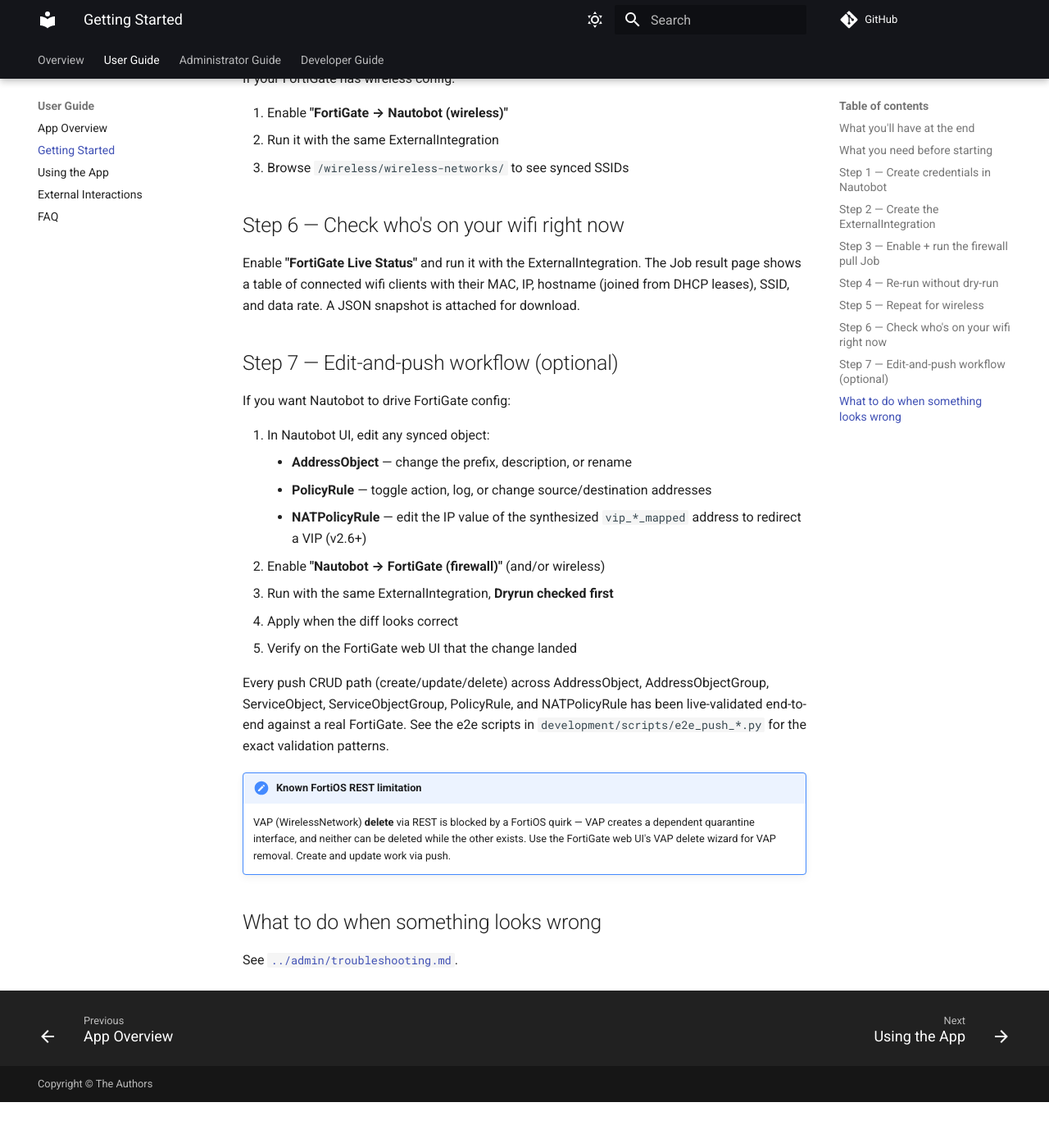
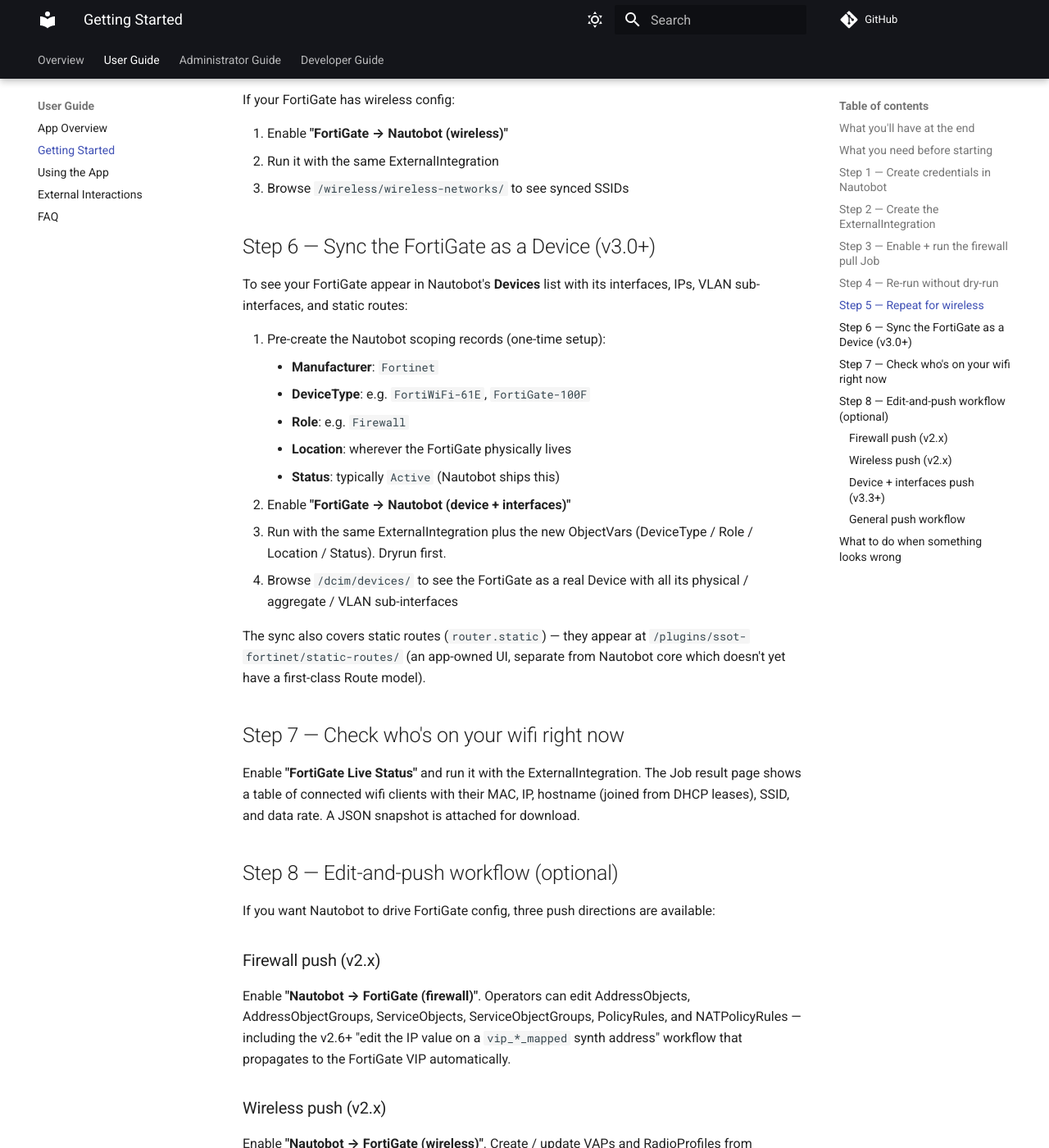
Before and after one commit to rsp2k/nautobot-ssot-fortinet, an MkDocs documentation site: the page built from docs/user/app_getting_started.md, in a window 1280 px wide and 1400 px high, scrolled down 3248 px. Shown: the whole window at 82% size. Built offline with MkDocs 1.6.1 and Material for MkDocs 9.7.7, drawn with Linux system fonts in a browser that asks for light colours; comment, search, counter and statistics services are not loaded; before the commit the page ends 4592 px from its top, so only the background shows below that; some of the changed text lies outside the part shown.

Commit message:
v2026.05.19.3 — Docs catch-up for v3.x (v3.4.2)
No production code changes — every src/ file byte-identical to v3.4.1.
Closes the gap between shipped v3.x capabilities and what RTD shows.

New consolidated v3.x summary page (docs/admin/release_notes/v3.x-summary.md)
covering v3.0 → v3.4.1: Device sync, VLAN sub-interfaces, Static
Routes (incl. push), FortiOS shape coverage from Kevin's prod data.
Replaces 11 per-tag pages with one capability-focused page; per-tag
detail lives in CHANGELOG (canonical).

User docs corrected:
- app_getting_started.md: "5 Jobs" → "7 Jobs"; new Step 6 for Device
  sync; Step 8 expanded with three push directions
- app_use_cases.md: "four Jobs" → "seven Jobs"; Use Case 3 expanded
  with VLAN sub-interfaces + Static Routes; new Use Case 4 for
  FortiGate-as-Device workflow

mkdocs nav + release_notes/index.md updated to surface v3.x summary.

Why a release for docs-only: matches v2.8 pattern. Tag triggers RTD
auto-rebuild and gives operators a clean PyPI version to reference.

````diff
--- /dev/null
+++ b/docs/admin/release_notes/v3.x-summary.md
@@ -0,0 +1,134 @@
+# v3.x summary — Device sync, VLAN sub-interfaces, Static Routes
+
+This page summarizes the capability arc from **v3.0 → v3.4.1**. For the
+per-release detail (every hotfix, regression guard, and PII audit
+finding), see the canonical [`CHANGELOG.md`](https://github.com/rsp2k/nautobot-ssot-fortinet/blob/main/CHANGELOG.md)
+in the repo.
+
+## What v3.x adds
+
+The v2.x line stabilized bidirectional sync for **firewall objects +
+wireless config + NAT VIPs + policies**. The v3.x line expands the
+project's surface beyond config-objects to **DCIM**: the FortiGate
+itself, its interfaces (physical + aggregate + VLAN sub-interfaces),
+its IP assignments, and its static routes.
+
+## Job count: 5 → 7
+
+v3.x added 2 new Jobs:
+
+| Job | Direction | First shipped |
+|---|---|---|
+| **FortiGate → Nautobot (device + interfaces)** | pull | v3.0 (`2026.05.18.11`) |
+| **Nautobot → FortiGate (device + interfaces)** | push | v3.3+v3.4 (`2026.05.19.0`/`.1`) |
+
+Plus the existing 5 (firewall pull/push, wireless pull/push, live
+status) — total **7 Jobs registered**.
+
+## New capabilities by release
+
+### v3.0 — Device + Interface sync (pull)
+
+The FortiGate appears as a `dcim.Device` with its operator-meaningful
+interfaces (physical / aggregate / hard-switch / switch) and IP
+assignments synced from `system.interface`. Operator pre-creates the
+DeviceType + Role + Location + Status; the sync attaches.
+
+### v3.1 — VLAN sub-interfaces + Static Routes (pull)
+
+VLAN sub-interfaces (FortiOS `type: vlan` with a real `vlanid` and
+`interface` parent — not the auto-quarantine `wqtn.*` ones) sync as
+`dcim.Interface` records with parent_interface resolution.
+
+Static routes (FortiOS `cmdb/router/static`) sync to a new app-owned
+Django model: **`FortinetStaticRoute`**, anchored to the FortiGate's
+`dcim.Device`. Browse them at `/plugins/ssot-fortinet/static-routes/`.
+
+> Why an app-owned model: Nautobot core doesn't have a first-class
+> Route model. The `FortinetStaticRoute` lives in this app's namespace
+> and references the synced Device, the next-hop IP, the destination
+> (prefix or named AddressObject), and the FortiOS metadata
+> (`distance`, `priority`, `blackhole`, etc.).
+
+### v3.2 — FortiOS shape coverage from Kevin's prod sync
+
+Real production FortiOS data revealed shape variations our dev-only
+testing hadn't surfaced:
+
+- **MAC / dynamic / geography address types** — synced as placeholder
+  FQDNs (e.g. `vpn_users.dynamic.fortios.invalid`) with the actual
+  FortiOS value annotated in the description. Operators can see them
+  in Nautobot's UI without losing the FortiOS-side context.
+- **`dstaddr` shape varies by FortiOS version** — plain string on 7.0.x,
+  list-of-dict on 7.2+. Normalized in the pull adapter.
+- **DHCP-acquired default routes** appear in the routing table but NOT
+  in `cmdb/router/static` — our static-route sync deliberately covers
+  only operator config-intent (the cmdb view), not the active RIB.
+
+### v3.3 — VLAN sub-interface PUSH
+
+Operators can now author VLAN sub-interfaces in Nautobot's UI and push
+them to FortiGate. New "Nautobot → FortiGate (device + interfaces)"
+Job.
+
+Caveat: FortiOS silently truncates interface names to 15 characters.
+Keep your VLAN sub-interface names short or the round-trip drifts.
+
+### v3.4 — Static route PUSH
+
+Authoring static routes in Nautobot now propagates to FortiOS via the
+same push Job. Includes blackhole routes, named-AddressObject
+destinations (with the `allow-routing: enable` flag set automatically),
+and explicit ECMP via `priority` / `distance`.
+
+### v3.4.1 — Module-import smoke-test framework
+
+Tiny tests that import every shipped module catch the bug class where
+a top-level statement raises (e.g. v3.3's `NavMenuGroup` type error
+that broke ALL 7 Jobs on import). Runs in <1s; catches the kind of
+issue that would otherwise need a full Nautobot startup to surface.
+
+## Same-day hotfixes captured in CHANGELOG
+
+The `2026.05.18.13.1` through `.6` series (5 same-day fixes) are
+documented in [CHANGELOG.md](https://github.com/rsp2k/nautobot-ssot-fortinet/blob/main/CHANGELOG.md).
+Highlights:
+
+- `.1` — `NavMenuGroup` type error fix (regression on Nautobot 3.x nav API)
+- `.2` — `blackhole` field treated as string, not bool (would have flipped
+  every non-blackhole route to blackhole)
+- `.3` / `.4` — PII audit findings + scrub
+- `.5` — `Device.serial` extraction (closes v3.0's carryover bug)
+- `.6` — named-AddressObject route resolution (closes v3.1 deferral)
+
+## Live-validated against real hardware
+
+Every v3.x capability has at least one e2e test in
+`development/scripts/`. The dev stack runs against a FortiWiFi-61E,
+and Kevin's production environment (a FortiGate-100F cluster) surfaced
+the v3.2 shape variations. Both targets converge on the same Nautobot
+schema.
+
+## Upgrade path
+
+```bash
+pip install --upgrade nautobot-ssot-fortinet
+nautobot-server collectstatic --no-input
+sudo systemctl restart nautobot nautobot-worker
+```
+
+If you were on a v2.x release, run the pull Jobs once after upgrade —
+the v2.5 `/32` ipmask normalization migrates pre-v2.5 records to the
+new classification on first pull.
+
+## What's queued for v3.5+
+
+- Push direction for the `FortinetStaticRoute` UI workflow (operators
+  editing routes in Nautobot and pushing) — most of v3.4 is the
+  underlying machinery; v3.5 adds the UI-driven workflow polish
+- VPN sync (Nautobot has `vpn.VPN` / `vpn.VPNTunnel` models, FortiOS
+  has phase1/phase2 data)
+- `firewall.schedule` — currently we hardcode `schedule: "always"` on
+  policy push; time-based rules need this
+
+See the maintainer's notes (CLAUDE.md in the repo) for the full queue.
--- a/docs/user/app_getting_started.md
+++ b/docs/user/app_getting_started.md
@@ -49,9 +49,10 @@
 
 ## Step 3 — Enable + run the firewall pull Job
 
-The integration registers five Jobs visible at **Apps → Single Source of
-Truth** (`/plugins/ssot/`) — two pull (data sources) and two push (data
-targets) plus a live-status diagnostic Job:
+The integration registers **seven Jobs** visible at **Apps → Single Source
+of Truth** (`/plugins/ssot/`) — three pull (data sources) for firewall /
+wireless / device-and-interfaces, three push (data targets) for the
+same three domains, plus a live-status diagnostic Job:
 
 ![SSoT dashboard showing all FortiGate sync Jobs](../assets/screenshots/ssot-dashboard.jpg)
 
@@ -88,39 +89,81 @@
 2. Run it with the same ExternalIntegration
 3. Browse `/wireless/wireless-networks/` to see synced SSIDs
 
-## Step 6 — Check who's on your wifi right now
+## Step 6 — Sync the FortiGate as a Device (v3.0+)
+
+To see your FortiGate appear in Nautobot's **Devices** list with its
+interfaces, IPs, VLAN sub-interfaces, and static routes:
+
+1. Pre-create the Nautobot scoping records (one-time setup):
+    - **Manufacturer**: `Fortinet`
+    - **DeviceType**: e.g. `FortiWiFi-61E`, `FortiGate-100F`
+    - **Role**: e.g. `Firewall`
+    - **Location**: wherever the FortiGate physically lives
+    - **Status**: typically `Active` (Nautobot ships this)
+2. Enable **"FortiGate → Nautobot (device + interfaces)"**
+3. Run with the same ExternalIntegration plus the new ObjectVars
+   (DeviceType / Role / Location / Status). Dryrun first.
+4. Browse `/dcim/devices/` to see the FortiGate as a real Device with
+   all its physical / aggregate / VLAN sub-interfaces
+
+The sync also covers static routes (`router.static`) — they appear at
+`/plugins/ssot-fortinet/static-routes/` (an app-owned UI, separate from
+Nautobot core which doesn't yet have a first-class Route model).
+
+## Step 7 — Check who's on your wifi right now
 
 Enable **"FortiGate Live Status"** and run it with the ExternalIntegration.
 The Job result page shows a table of connected wifi clients with their
 MAC, IP, hostname (joined from DHCP leases), SSID, and data rate. A JSON
 snapshot is attached for download.
 
-## Step 7 — Edit-and-push workflow (optional)
+## Step 8 — Edit-and-push workflow (optional)
 
-If you want Nautobot to drive FortiGate config:
+If you want Nautobot to drive FortiGate config, three push directions
+are available:
 
-1. In Nautobot UI, edit any synced object:
-    - **AddressObject** — change the prefix, description, or rename
-    - **PolicyRule** — toggle action, log, or change source/destination
-      addresses
-    - **NATPolicyRule** — edit the IP value of the synthesized
-      `vip_*_mapped` address to redirect a VIP (v2.6+)
-2. Enable **"Nautobot → FortiGate (firewall)"** (and/or wireless)
-3. Run with the same ExternalIntegration, **Dryrun checked first**
-4. Apply when the diff looks correct
-5. Verify on the FortiGate web UI that the change landed
+### Firewall push (v2.x)
 
-Every push CRUD path (create/update/delete) across AddressObject,
-AddressObjectGroup, ServiceObject, ServiceObjectGroup, PolicyRule, and
-NATPolicyRule has been live-validated end-to-end against a real
+Enable **"Nautobot → FortiGate (firewall)"**. Operators can edit
+AddressObjects, AddressObjectGroups, ServiceObjects, ServiceObjectGroups,
+PolicyRules, and NATPolicyRules — including the v2.6+ "edit the IP
+value on a `vip_*_mapped` synth address" workflow that propagates to
+the FortiGate VIP automatically.
+
+### Wireless push (v2.x)
+
+Enable **"Nautobot → FortiGate (wireless)"**. Create / update VAPs and
+RadioProfiles from Nautobot.
+
+### Device + interfaces push (v3.3+)
+
+Enable **"Nautobot → FortiGate (device + interfaces)"**. Author VLAN
+sub-interfaces and static routes in Nautobot's UI; push them to the
+FortiGate. Pre-validation guards against the most common mistakes
+(wrong-interface-parent, conflicting routes, etc.).
+
+### General push workflow
+
+1. Make your change in Nautobot's UI (or via REST / GraphQL)
+2. Run the appropriate push Job with **Dryrun checked first** — review
+   the diff
+3. Apply when the diff looks correct
+4. Verify on the FortiGate web UI that the change landed
+
+Every push CRUD path is live-validated end-to-end against a real
 FortiGate. See the e2e scripts in `development/scripts/e2e_push_*.py`
 for the exact validation patterns.
 
-!!! note "Known FortiOS REST limitation"
-    VAP (WirelessNetwork) **delete** via REST is blocked by a FortiOS
-    quirk — VAP creates a dependent quarantine interface, and neither
-    can be deleted while the other exists. Use the FortiGate web UI's
-    VAP delete wizard for VAP removal. Create and update work via push.
+!!! note "Known FortiOS REST limitations"
+    - **VAP delete** via REST is blocked by a FortiOS circular
+      quarantine-interface dependency. Use the FortiGate web UI's VAP
+      delete wizard. Create and update work via push.
+    - **Interface names** are silently truncated to 15 characters by
+      FortiOS. Keep VLAN sub-interface names ≤ 15 chars or push/pull
+      round-trips drift.
+    - **AddressObjects referenced by routes** need `allow-routing:
+      enable`. The v3.4+ push Job sets this automatically when an
+      AddressObject is the destination of a route.
 
 ## What to do when something looks wrong
 
--- a/mkdocs.yml
+++ b/mkdocs.yml
@@ -95,6 +95,7 @@
       - Troubleshooting: "admin/troubleshooting.md"
       - Release Notes:
           - "admin/release_notes/index.md"
+          - "v3.x summary (v3.0 → v3.4.1)": "admin/release_notes/v3.x-summary.md"
           - v2026.05.18.11: "admin/release_notes/version_2026.05.18.11.md"
           - v2026.05.18.10: "admin/release_notes/version_2026.05.18.10.md"
           - v2026.05.18.9: "admin/release_notes/version_2026.05.18.9.md"
--- a/pyproject.toml
+++ b/pyproject.toml
@@ -4,7 +4,7 @@
 
 [project]
 name = "nautobot-ssot-fortinet"
-version = "2026.5.19.2"
+version = "2026.5.19.3"
 description = "Nautobot SSoT integration for Fortinet (FortiGate firewall + FortiAP wireless, bidirectional sync)."
 readme = "README.md"
 requires-python = ">=3.10,<3.14"
````
Also changed, not shown: CHANGELOG.md (+47 -0 lines), docs/admin/release_notes/index.md (+1 -0 lines), docs/user/app_use_cases.md (+45 -7 lines).
